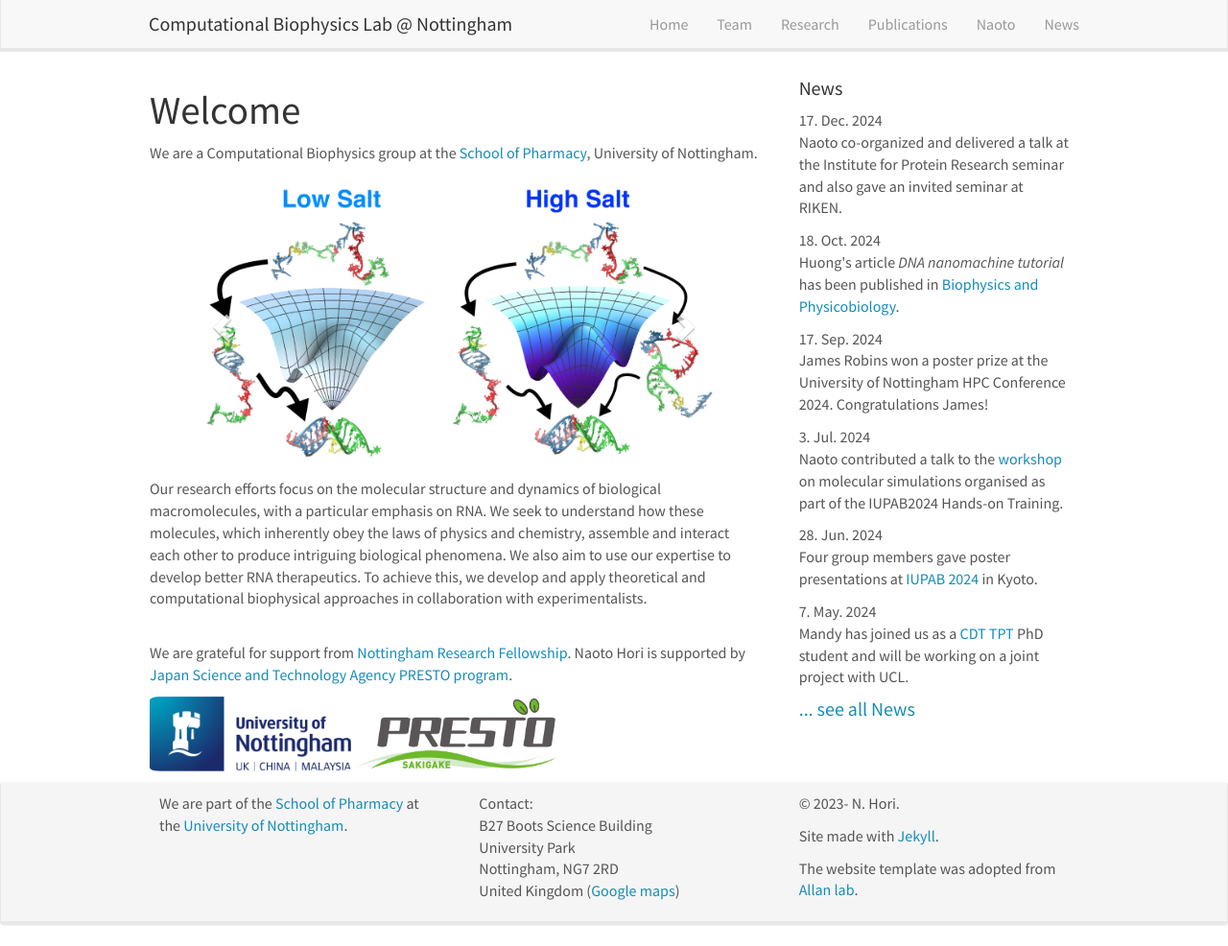
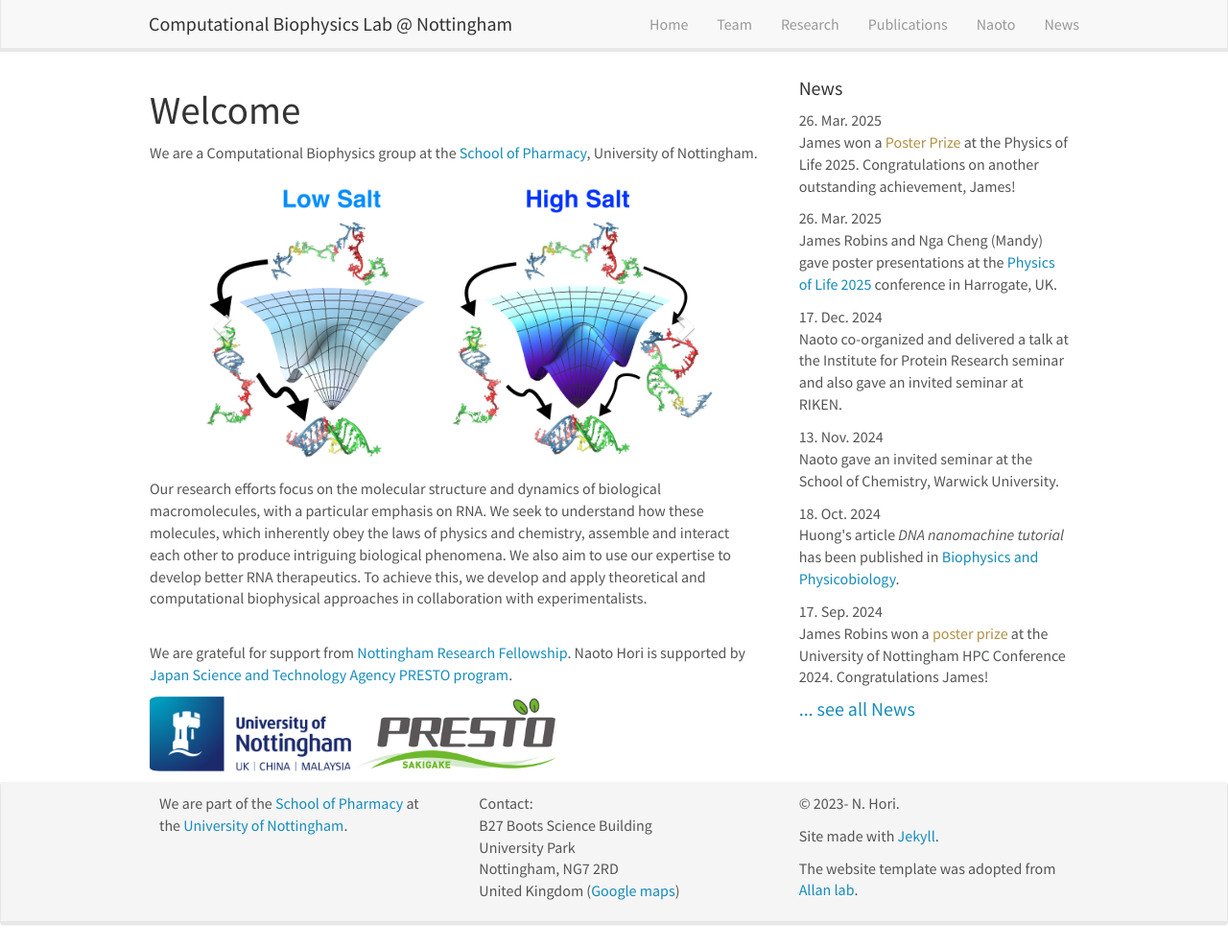
Before and after one commit to Hori-Lab/hori-lab.github.io, a Jekyll site: the page built from _pages/home.md, in a window 1280 px wide and 986 px high. Shown: the whole window at 96% size. Built offline with Jekyll 4.4.1, drawn with Linux system fonts in a browser that asks for light colours; nearby versions of some CDN libraries.

Commit message:
Update news

```diff
--- a/_data/news.yml
+++ b/_data/news.yml
@@ -1,11 +1,20 @@
+- date: 26. Mar. 2025
+  headline: James won a <span style="color:#b29146;">Poster Prize</span> at the Physics of Life 2025. Congratulations on another outstanding achievement, James!
+
+- date: 26. Mar. 2025
+  headline: James Robins and Nga Cheng (Mandy) gave poster presentations at the <a href=https://iop.eventsair.com/pol2025 target="_blank">Physics of Life 2025</a> conference in Harrogate, UK.
+
 - date: 17. Dec. 2024
   headline: Naoto co-organized and delivered a talk at the Institute for Protein Research seminar and also gave an invited seminar at RIKEN.
+
+- date: 13. Nov. 2024
+  headline: Naoto gave an invited seminar at the School of Chemistry, Warwick University.
 
 - date: 18. Oct. 2024
   headline: Huong's article <i>DNA nanomachine tutorial</i> has been published in <a href=https://www.jstage.jst.go.jp/article/biophysico/advpub/0/advpub_e212009/_article target="_blank">Biophysics and Physicobiology</a>.
 
 - date: 17. Sep. 2024
-  headline: James Robins won a poster prize at the University of Nottingham HPC Conference 2024. Congratulations James!
+  headline: James Robins won a <span style="color:#b29146;">poster prize</span> at the University of Nottingham HPC Conference 2024. Congratulations James!
 
 - date: 3. Jul. 2024
   headline: Naoto contributed a talk to the <a href=https://cbp.riken.jp/meeting/workshop/iupab2024-genesis-workshop/ target="_blank">workshop</a> on molecular simulations organised as part of the IUPAB2024 Hands-on Training.
--- a/_data/publist.yml
+++ b/_data/publist.yml
@@ -3,7 +3,7 @@
   description: ""
   link:
     url: https://doi.org/10.1039/D4PY01165A
-    display: "Polym. Chem. (2025) 10.1039/D4PY01165A"
+    display: "Polym. Chem. (2025) 16 538 10.1039/D4PY01165A"
   highlight: 0
   news2: ""
 
@@ -60,7 +60,7 @@
 
 - title: "Condensates in RNA Repeat Sequences are Heterogeneously Organized and Exhibit Reptation Dynamics"
   image: 21LLPS.png
-  description: "We simulated phase separation of repeat RNA sequences. This highlight the mechanism of liquid-liquid phase separation"
+  description: "We simulated phase separation of repeat RNA sequences. This highlight the mechanism of liquid-liquid phase separation driven by RNA-RNA interactions."
   authors: HT Nguyen, N Hori, D Thirumalai
   link:
     url: https://doi.org/10.1038/s41557-022-00934-z
```
